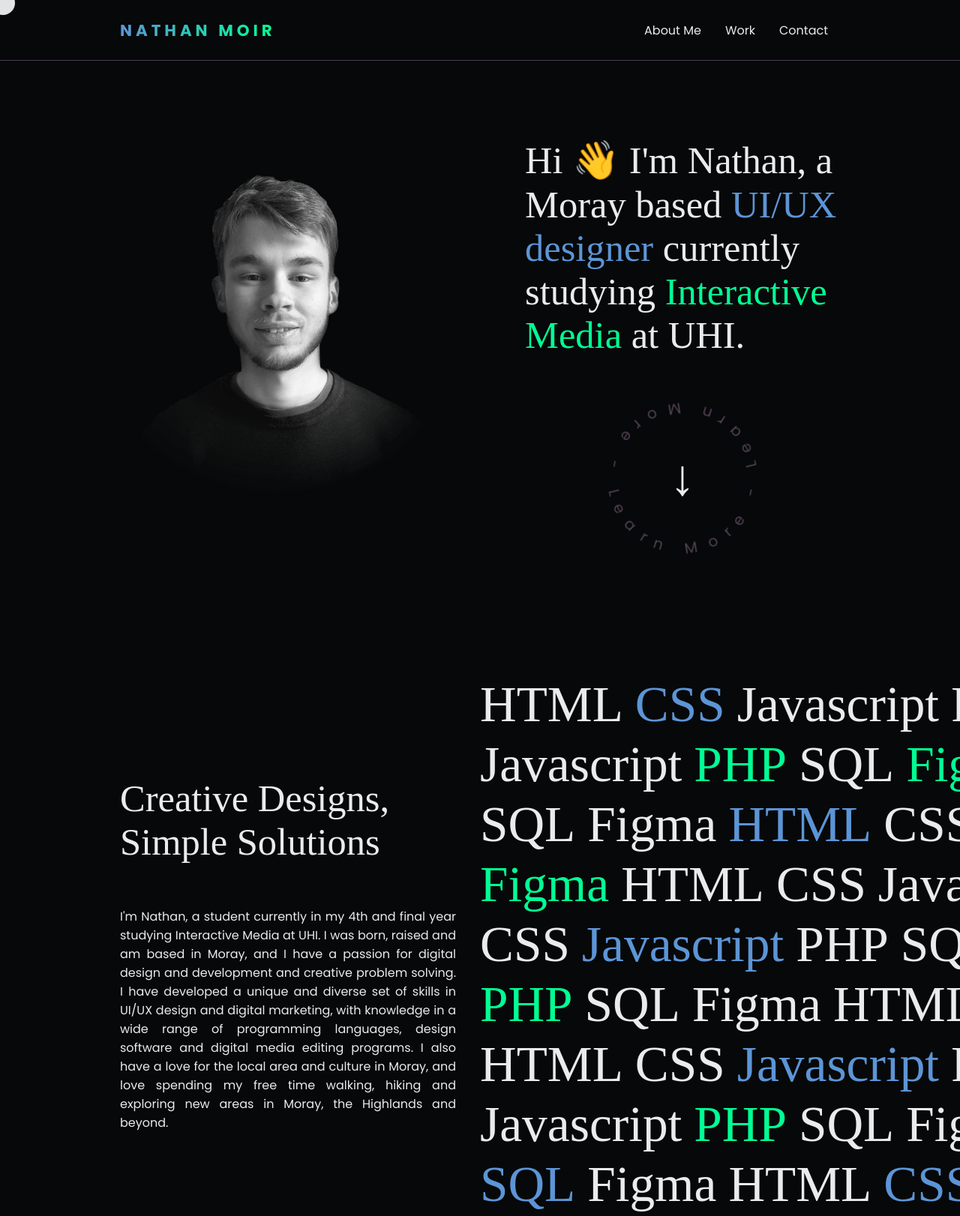
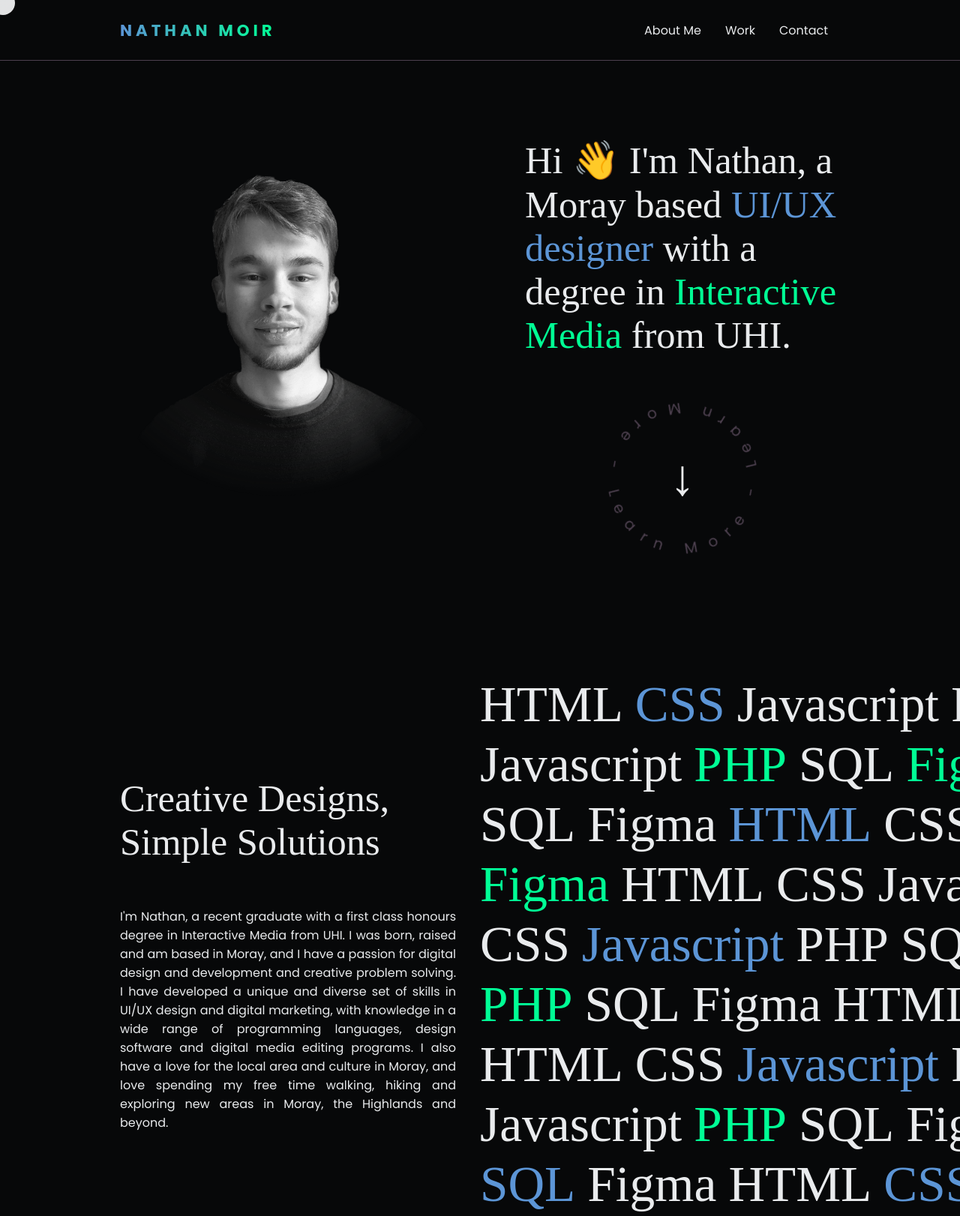
Before and after one commit to fifty7north/Portfolio, a plain HTML site: page index.html in a window 1280 px wide. Shown: the top 1622 px of the page at 75% size. Drawn offline with Linux system fonts and the light colour scheme; a web font is replaced by a local one.

Commit message:
Update index.html

```diff
--- a/index.html
+++ b/index.html
@@ -52,9 +52,9 @@
           <h2>
             Hi 👋 I'm Nathan, a Moray based
             <span id="hero-content-title-primary">UI/UX designer</span>
-            currently studying
+            with a degree in
             <span id="hero-content-title-accent">Interactive Media</span>
-            at UHI.
+            from UHI.
           </h2>
           <a href="#about" class="learn-more-button">
             <svg
@@ -185,8 +185,8 @@
           <h2 id="about-text-header-1">Creative Designs,</h2>
           <h2 id="about-text-header-2">Simple Solutions</h2>
           <p>
-            I'm Nathan, a student currently in my 4th and final year studying
-            Interactive Media at UHI. I was born, raised and am based in Moray,
+            I'm Nathan, a recent graduate with a first class honours degree in
+            Interactive Media from UHI. I was born, raised and am based in Moray,
             and I have a passion for digital design and development and creative
             problem solving. I have developed a unique and diverse set of skills
             in UI/UX design and digital marketing, with knowledge in a wide
```
